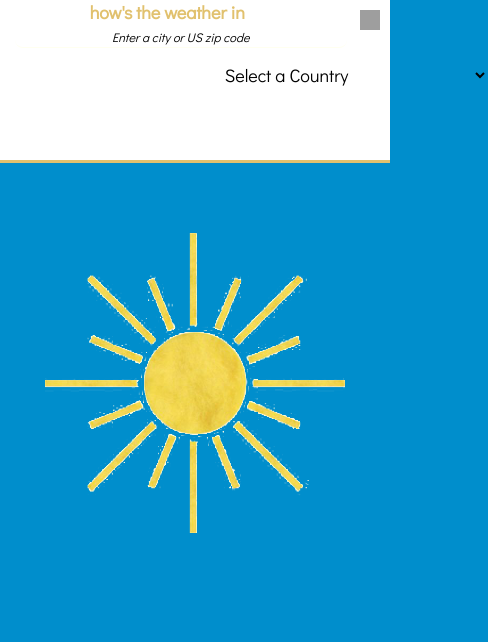
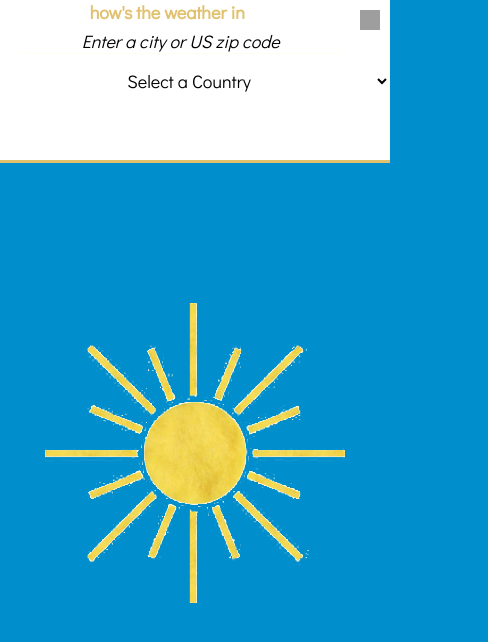
Before and after one commit to tova-moskowitz/weather-app, a React (Create React App) app: page / in a window 390 px wide. Shown: the top 642 px of the page, 488 px wide, since content can reach past the window. Built offline with nearby package versions, Linux system fonts and the light colour scheme; grey boxes are pictures that could not be loaded.

Commit message:
responsive

```diff
--- a/src/App.css
+++ b/src/App.css
@@ -224,8 +224,12 @@ select {
     margin-top: -30px;
   }
 
+  ::placeholder {
+    font-size: 18px;
+  }
+
   .location {
-    margin: -9px 0 0 15px;
+    margin: 0 0 0 15px;
     width: 85%;
     text-align: center;
   }
@@ -234,12 +238,11 @@ select {
   .selectState {
     width: 100%;
     text-align: center;
-    margin-left: 25%;
   }
 
   .cityName {
-    margin-top: 45px;
-    margin-bottom: 65px;
+    margin-top: 100px;
+    margin-bottom: 80px;
   }
 }
 
```
